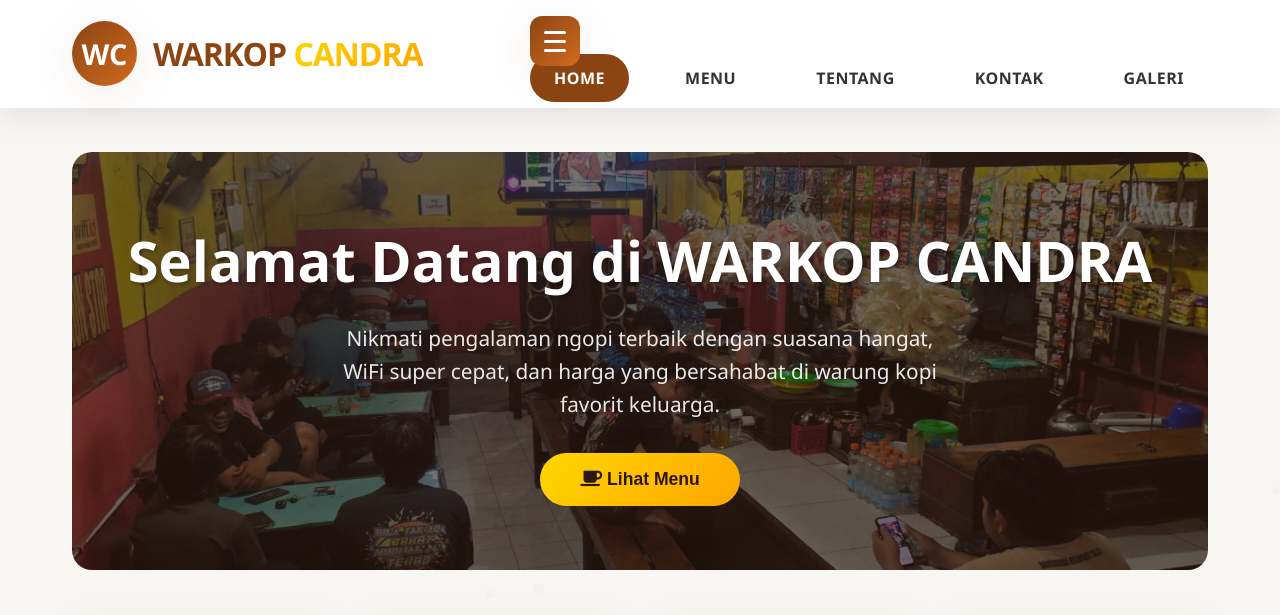
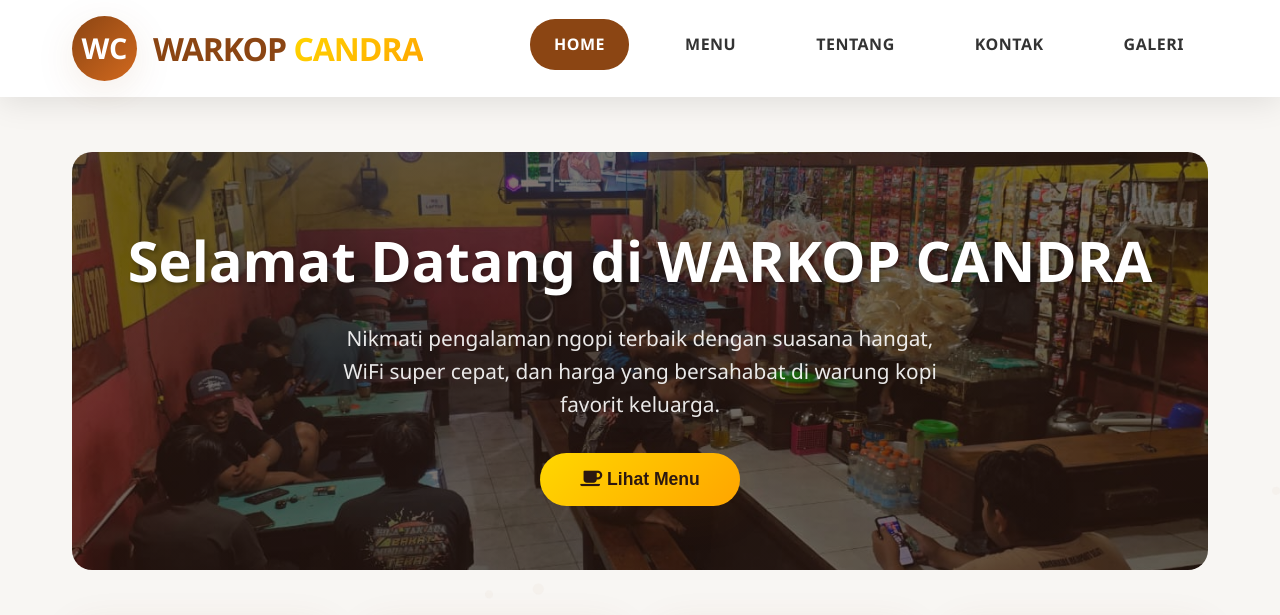
Before and after one commit to geyacndraa/warkopcandra, a plain HTML site: page index.html in a window 1280 px wide. Shown: the top 615 px of the page. Drawn offline with Linux system fonts and the light colour scheme.

Commit message:
Update style.css

```diff
--- a/style.css
+++ b/style.css
@@ -878,3 +878,41 @@
   justify-content: center;
   gap: 0.75rem; /* Jarak antara ikon dan teks */
 }
+
+@media (min-width: 769px) {
+
+  /* 1. Sembunyikan tombol hamburger menu di desktop */
+  .menu-toggle {
+    display: none;
+  }
+
+  /* 2. Pastikan navigasi utama selalu terlihat dan horizontal */
+  .main-nav {
+    /* Hapus semua style mobile */
+    position: static;
+    transform: none;
+    flex-direction: row;
+    width: auto !important; /* !important untuk menimpa style inline dari JS */
+    height: auto;
+    background: none;
+    backdrop-filter: none;
+    box-shadow: none;
+    padding: 0;
+
+    /* Pastikan kembali ke layout flexbox desktop */
+    display: flex;
+    gap: 2rem; /* Sesuaikan gap jika perlu */
+  }
+
+  /* 3. Kembalikan style link navigasi seperti semula */
+  .nav-item a {
+      display: inline-block; /* Pastikan link tidak block-level */
+      padding: 0.8rem 1.5rem;
+      border-left: none; /* Hapus border kiri dari tampilan mobile */
+  }
+
+  /* 4. Sembunyikan ikon di samping link menu (jika masih muncul) */
+  .nav-item a i {
+    display: none;
+  }
+}
```
